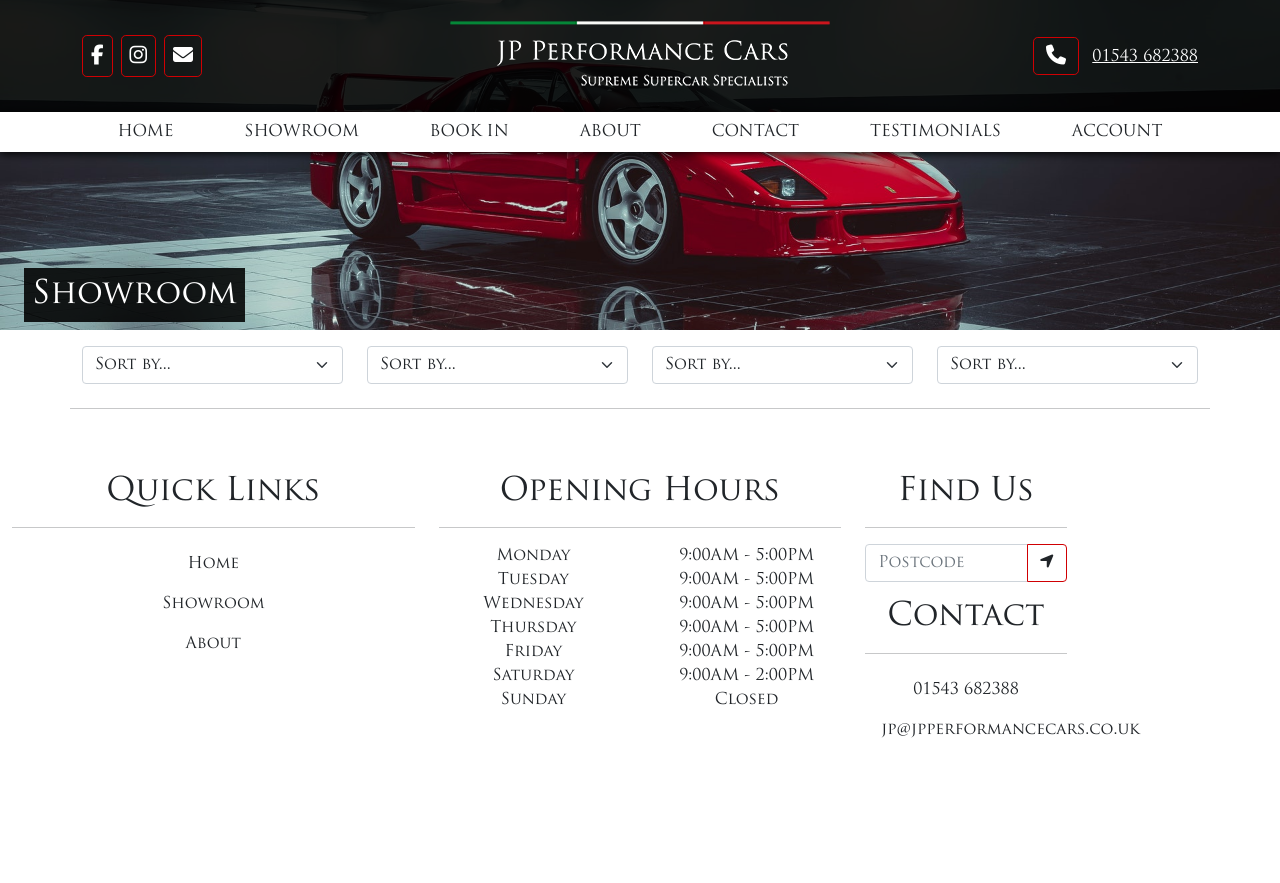
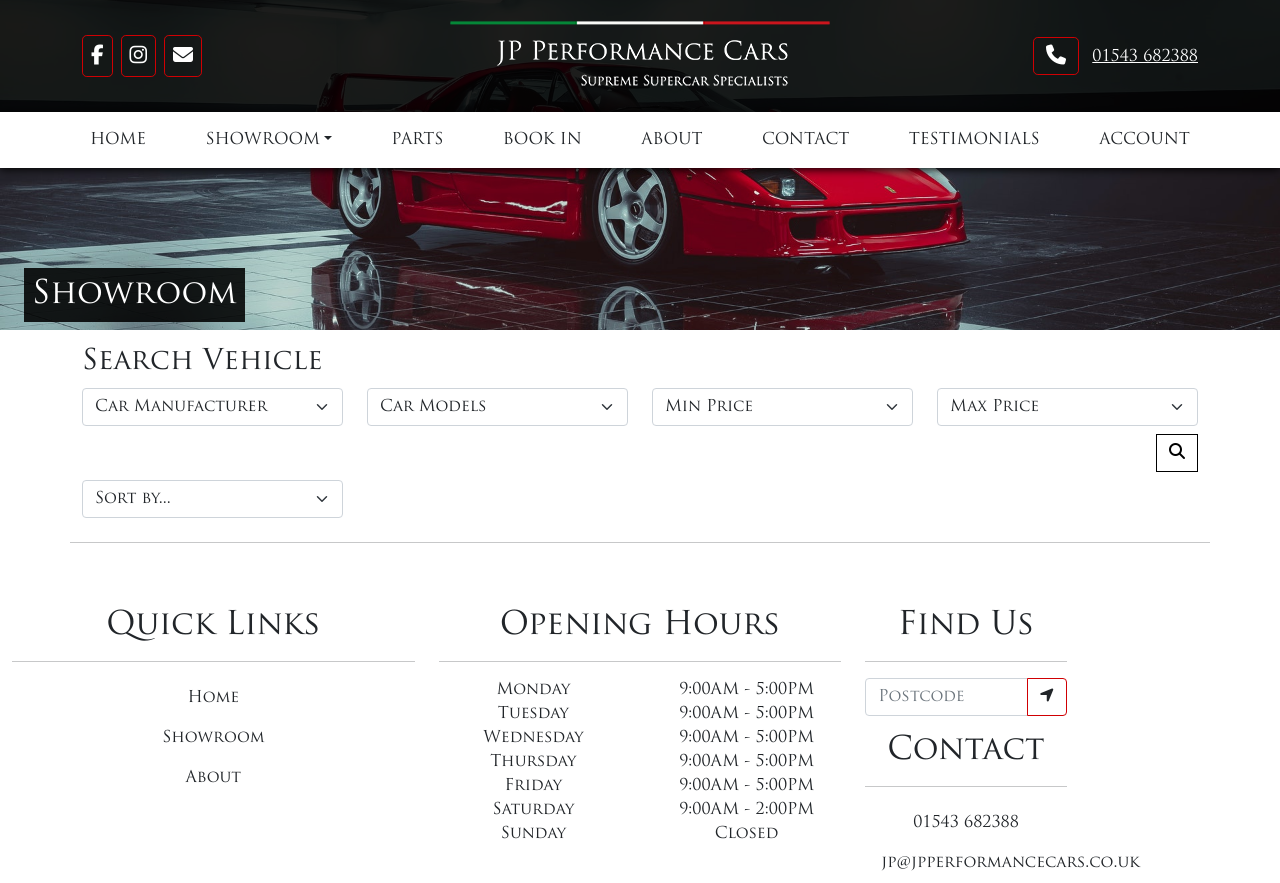
Before and after one commit to Code-Institute-Submissions/JP-Performance-Cars, a Django app: page /showroom/?manufacturer=Ferrari in a window 1280 px wide. Before the commit the page ends 738 px from the top, so only its background shows below. Run offline with Django 3.2, Linux system fonts and the light colour scheme; data that the repository does not hold is empty; some libraries are stand-ins or nearby versions.

Commit message:
Added vehicle search to showroom

```diff
--- a/showroom/templates/showroom/showroom.html
+++ b/showroom/templates/showroom/showroom.html
@@ -7,80 +7,121 @@
 </div>
 <div class="container">
     <div class="row filter-bar mt-3">
+        <form class="mb-2">
+            <h3>Search Vehicle</h3>
+            <div class="row">
+                <div class="col-12 col-md-3">
+                    <select class="form-select" name="" id="car-search">
+                        <option value="reset">Car
+                            Manufacturer
+                        </option>
+                        {% for manufacturer in manufacturers %}
+                        <option value="{{ manufacturer }}"
+                            {% if current_manufacturer == manufacturer.name %}selected{% endif %}>{{ manufacturer }}
+                        </option>
+                        {% endfor %}
+                    </select>
+                </div>
+                <div class="col-12 col-md-3">
+                    <select class="form-select" name="" id="car-search">
+                        <option value="reset" {% if current_sorting == 'None_None' %}selected{% endif %}>Car
+                            Models
+                        </option>
+                        {% for model in models %}
+                        <option value="{{ model }}">{{ model }}</option>
+                        {% endfor %}
+                    </select>
+                </div>
+                <div class="col-12 col-md-3">
+                    <select class="form-select" name="" id="car-search">
+                        <option value="reset" {% if current_sorting == 'None_None' %}selected{% endif %}>
+                            Min Price
+                        </option>
+                        <option value="10000">
+                            £10000
+                        </option>
+                        <option value="20000">
+                            £20000
+                        </option>
+                        <option value="30000">
+                            £30000
+                        </option>
+                        <option value="40000">
+                            £40000
+                        </option>
+                        <option value="50000">
+                            £50000
+                        </option>
+                        <option value="60000">
+                            £60000
+                        </option>
+                        <option value="£70000">
+                            £70000
+                        </option>
+                        <option value="£80000">
+                            £80000
+                        </option>
+                        <option value="£90000">
+                            £90000
+                        </option>
+                        <option value="£100000">
+                            £100000
+                        </option>
+                    </select>
+                </div>
+                <div class="col-12 col-md-3">
+                    <select class="form-select" name="" id="car-search">
+                        <option value="reset" {% if current_sorting == 'None_None' %}selected{% endif %}>
+                            Max Price
+                        </option>
+                        <option value="10000">
+                            £10000
+                        </option>
+                        <option value="20000">
+                            £20000
+                        </option>
+                        <option value="30000">
+                            £30000
+                        </option>
+                        <option value="40000">
+                            £40000
+                        </option>
+                        <option value="50000">
+                            £50000
+                        </option>
+                        <option value="60000">
+                            £60000
+                        </option>
+                        <option value="£70000">
+                            £70000
+                        </option>
+                        <option value="£80000">
+                            £80000
+                        </option>
+                        <option value="£90000">
+                            £90000
+                        </option>
+                        <option value="£100000">
+                            £100000
+                        </option>
+                    </select>
+                </div>
+            </div>
+            <button class="btn jpc-btn-black mt-2 float-end"><i class="fas fa-search"></i></button>
+        </form>
         <div class="col-12 col-md-3">
-            <select class="form-select" name="" id="">
-                <option value="reset" {% if current_sorting == 'None_None' %}selected{% endif %}>Sort by...</option>
-                <option value="price_asc" {% if current_sorting == 'price_asc' %}selected{% endif %}>Price (low to high)
+            <select class="form-select" name="" id="sort-selector">
+                <option value="reset" {% if current_sorting == 'None_None' %}selected{% endif %}>Sort by...
                 </option>
-                <option value="price_desc" {% if current_sorting == 'price_desc' %}selected{% endif %}>Price (high to
-                    low)</option>
-                <option value="rating_asc" {% if current_sorting == 'rating_asc' %}selected{% endif %}>Rating (low to
-                    high)</option>
-                <option value="rating_desc" {% if current_sorting == 'rating_desc' %}selected{% endif %}>Rating (high to
+                <option value="sale_price-asc" {% if current_sorting == 'sale_price_asc' %}selected{% endif %}>Price
+                    (low to
+                    high)
+                </option>
+                <option value="sale_price-desc" {% if current_sorting == 'sale_price_desc' %}selected{% endif %}>Price
+                    (high to
                     low)</option>
                 <option value="name_asc" {% if current_sorting == 'name_asc' %}selected{% endif %}>Name (A-Z)</option>
                 <option value="name_desc" {% if current_sorting == 'name_desc' %}selected{% endif %}>Name (Z-A)</option>
-                <option value="category_asc" {% if current_sorting == 'category_asc' %}selected{% endif %}>Category
-                    (A-Z)</option>
-                <option value="category_desc" {% if current_sorting == 'category_desc' %}selected{% endif %}>Category
-                    (Z-A)</option>
-            </select>
-        </div>
-        <div class="col-12 col-md-3">
-            <select class="form-select" name="" id="">
-                <option value="reset" {% if current_sorting == 'None_None' %}selected{% endif %}>Sort by...</option>
-                <option value="price_asc" {% if current_sorting == 'price_asc' %}selected{% endif %}>Price (low to high)
-                </option>
-                <option value="price_desc" {% if current_sorting == 'price_desc' %}selected{% endif %}>Price (high to
-                    low)</option>
-                <option value="rating_asc" {% if current_sorting == 'rating_asc' %}selected{% endif %}>Rating (low to
-                    high)</option>
-                <option value="rating_desc" {% if current_sorting == 'rating_desc' %}selected{% endif %}>Rating (high to
-                    low)</option>
-                <option value="name_asc" {% if current_sorting == 'name_asc' %}selected{% endif %}>Name (A-Z)</option>
-                <option value="name_desc" {% if current_sorting == 'name_desc' %}selected{% endif %}>Name (Z-A)</option>
-                <option value="category_asc" {% if current_sorting == 'category_asc' %}selected{% endif %}>Category
-                    (A-Z)</option>
-                <option value="category_desc" {% if current_sorting == 'category_desc' %}selected{% endif %}>Category
-                    (Z-A)</option>
-            </select>
-        </div>
-        <div class="col-12 col-md-3">
-            <select class="form-select" name="" id="">
-                <option value="reset" {% if current_sorting == 'None_None' %}selected{% endif %}>Sort by...</option>
-                <option value="price_asc" {% if current_sorting == 'price_asc' %}selected{% endif %}>Price (low to high)
-                </option>
-                <option value="price_desc" {% if current_sorting == 'price_desc' %}selected{% endif %}>Price (high to
-                    low)</option>
-                <option value="rating_asc" {% if current_sorting == 'rating_asc' %}selected{% endif %}>Rating (low to
-                    high)</option>
-                <option value="rating_desc" {% if current_sorting == 'rating_desc' %}selected{% endif %}>Rating (high to
-                    low)</option>
-                <option value="name_asc" {% if current_sorting == 'name_asc' %}selected{% endif %}>Name (A-Z)</option>
-                <option value="name_desc" {% if current_sorting == 'name_desc' %}selected{% endif %}>Name (Z-A)</option>
-                <option value="category_asc" {% if current_sorting == 'category_asc' %}selected{% endif %}>Category
-                    (A-Z)</option>
-                <option value="category_desc" {% if current_sorting == 'category_desc' %}selected{% endif %}>Category
-                    (Z-A)</option>
-            </select>
-        </div>
-        <div class="col-12 col-md-3">
-            <select class="form-select" name="" id="">
-                <option value="reset" {% if current_sorting == 'None_None' %}selected{% endif %}>Sort by...</option>
-                <option value="price_asc" {% if current_sorting == 'price_asc' %}selected{% endif %}>Price (low to high)
-                </option>
-                <option value="price_desc" {% if current_sorting == 'price_desc' %}selected{% endif %}>Price (high to
-                    low)</option>
-                <option value="rating_asc" {% if current_sorting == 'rating_asc' %}selected{% endif %}>Rating (low to
-                    high)</option>
-                <option value="rating_desc" {% if current_sorting == 'rating_desc' %}selected{% endif %}>Rating (high to
-                    low)</option>
-                <option value="name_asc" {% if current_sorting == 'name_asc' %}selected{% endif %}>Name (A-Z)</option>
-                <option value="name_desc" {% if current_sorting == 'name_desc' %}selected{% endif %}>Name (Z-A)</option>
-                <option value="category_asc" {% if current_sorting == 'category_asc' %}selected{% endif %}>Category
-                    (A-Z)</option>
-                <option value="category_desc" {% if current_sorting == 'category_desc' %}selected{% endif %}>Category
-                    (Z-A)</option>
             </select>
         </div>
         <hr class="mt-4">
@@ -100,7 +141,7 @@
                 {% endif %}
                 <div class="card-body p-0">
                     <div class="bg-dark text-white p-2">
-                        <p class="mb-0">{{ car.manufacturer}} {{ car.name }}</p>
+                        <p class="mb-0">{{ car.name }}</p>
                         <p class="mb-0 small">{{ car.engine_information }}</p>
                     </div>
                 </div>
@@ -108,7 +149,11 @@
                     <div class="row">
                         <div class="col">
                             {% if car.status == 1 %}
+                            {% if car.sale_price %}
+                            <p class="lead mb-0 text-left font-weight-bold">£{{ car.sale_price }}</p>
+                            {% else %}
                             <p class="lead mb-0 text-left font-weight-bold">£POA</p>
+                            {% endif %}
                             {% endif %}
                             {% if car.status == 2 %}
                             <p class="lead mb-0 text-left font-weight-bold">RESERVED</p>
@@ -118,9 +163,7 @@
                             {% endif %}
                             {% if car.manufacturer %}
                             <p class="small mt-1 mb-0">
-                                <a href="" class="text-muted">
-                                    <i class="fas fa-tag mr-1"></i>
-                                </a>
+                                {{ car.manufacturer }}
                             </p>
                             {% endif %}
                         </div>
--- a/showroom/views.py
+++ b/showroom/views.py
@@ -1,5 +1,9 @@
-from django.shortcuts import render
-from .models import Car
+from django.shortcuts import render, redirect, reverse, get_object_or_404
+from django.contrib import messages
+from django.db.models import Q
+from django.db.models.functions import Lower
+
+from .models import Car, Manufacturer, Model
 
 # Create your views here.
 
@@ -7,10 +11,43 @@ from .models import Car
 def showroom(request):
 
     cars = Car.objects.all()
+    manufacturers = Manufacturer.objects.all()
+    models = Model.objects.all()
+    query = None
+    sort = None
+    direction = None
+
+    if request.GET:
+        if 'sort' in request.GET:
+            sortkey = request.GET['sort']
+            sort = sortkey
+            if sortkey == 'name':
+                sortkey = 'lower_name'
+                cars = cars.annotate(lower_name=Lower('name'))
+            if sortkey == 'model':
+                sortkey = 'category__name'
+            if 'direction' in request.GET:
+                direction = request.GET['direction']
+                if direction == 'desc':
+                    sortkey = f'-{sortkey}'
+            cars = cars.order_by(sortkey)
+
+        if 'manufacturer' in request.GET:
+            manufacturer = request.GET['manufacturer']
+            cars = Car.objects.filter(manufacturer__name=manufacturer)
+
+
+    current_sorting = f'{sort}_{direction}'
+    print(manufacturers)
+    context = {
+        'cars_for_sale': cars,
+        'current_manufacturer': manufacturer,
+        'manufacturers': manufacturers,
+        'search_term': query,
+        'models': models,
+        'current_sorting': current_sorting,
+    }
 
     template = 'showroom/showroom.html'
-    context = {
-        'cars_for_sale': cars,
-    }
 
     return render(request, template, context)
--- a/static/css/base.css
+++ b/static/css/base.css
@@ -27,7 +27,7 @@ header {
 }
 
 .second-header li a:hover {
-    border-bottom: 1px solid white;
+    border-bottom: 1px solid #d00003b3;
 }
 
 .hero-image {
@@ -56,6 +56,16 @@ header {
 }
 
 .jpc-btn:hover {
+    background-color: #d00003;
+}
+
+.jpc-btn-black {
+    border: 1px solid black;
+    border-radius: 0%;
+    color: black;
+}
+
+.jpc-btn-black:hover {
     background-color: #d00003;
 }
 
@@ -152,3 +162,36 @@ strong.highlight {
         height: 240px;
     }
 }
+
+.navbar .megamenu {
+    padding: 1rem;
+}
+
+/* ============ desktop view ============ */
+@media all and (min-width: 992px) {
+
+    .navbar .has-megamenu {
+        position: static !important;
+    }
+
+    .navbar .megamenu {
+        left: 0;
+        right: 0;
+        width: 100%;
+        margin-top: 0;
+    }
+
+}
+
+/* ============ desktop view .end// ============ */
+
+/* ============ mobile view ============ */
+@media(max-width: 991px) {
+
+    .navbar.fixed-top .navbar-collapse,
+    .navbar.sticky-top .navbar-collapse {
+        overflow-y: auto;
+        max-height: 90vh;
+        margin-top: 10px;
+    }
+}
--- a/templates/base.html
+++ b/templates/base.html
@@ -25,11 +25,11 @@
 
     {% block corejs %}
     <script src="https://kit.fontawesome.com/e9c73d7092.js" crossorigin="anonymous"></script>
-    <script src="https://code.jquery.com/jquery-3.6.0.slim.min.js"
-        integrity="sha384-DfXdz2htPH0lsSSs5nCTpuj/zy4C+OGpamoFVy38MVBnE+IbbVYUew+OrCXaRkfj" crossorigin="anonymous">
+    <script src="https://code.jquery.com/jquery-3.6.0.min.js"
+        integrity="sha256-/xUj+3OJU5yExlq6GSYGSHk7tPXikynS7ogEvDej/m4=" crossorigin="anonymous">
     </script>
-    <script src="https://cdn.jsdelivr.net/npm/@popperjs/core@2.9.3/dist/umd/popper.min.js"
-        integrity="sha384-W8fXfP3gkOKtndU4JGtKDvXbO53Wy8SZCQHczT5FMiiqmQfUpWbYdTil/SxwZgAN" crossorigin="anonymous">
+    <script src="https://cdn.jsdelivr.net/npm/@popperjs/core@2.10.2/dist/umd/popper.min.js"
+        integrity="sha384-7+zCNj/IqJ95wo16oMtfsKbZ9ccEh31eOz1HGyDuCQ6wgnyJNSYdrPa03rtR1zdB" crossorigin="anonymous">
     </script>
     <script src="https://cdn.jsdelivr.net/npm/bootstrap@5.1.1/dist/js/bootstrap.min.js"
         integrity="sha384-skAcpIdS7UcVUC05LJ9Dxay8AXcDYfBJqt1CJ85S/CFujBsIzCIv+l9liuYLaMQ/" crossorigin="anonymous">
--- a/templates/includes/navigation/second-header.html
+++ b/templates/includes/navigation/second-header.html
@@ -1,8 +1,25 @@
-<div class="second-header d-none d-lg-block text-white">
+<nav class="navbar navbar-expand-lg navbar-dark second-header d-none d-lg-block text-white">
     <div class="container">
-        <ul class="nav col-12 col-md-auto mb-2 justify-content-around mb-md-0">
+        <div class="collapse navbar-collapse flex-column align-items-stretch" id="main_nav">
+            <ul class="nav col-12 col-md-auto mb-2 mb-md-0 justify-content-between">
                 <li><a href="#" class="nav-link px-2 link-dark">HOME</a></li>
-            <li><a href="{% url 'showroom' %}" class="nav-link px-2 link-dark">SHOWROOM</a></li>
+                <li class="nav-item dropdown">
+                    <a class="nav-link dropdown-toggle px-2 link-dark" href="{% url 'showroom' %}"
+                        data-bs-toggle="dropdown" aria-expanded="false">SHOWROOM</a>
+                    <div class="dropdown-menu" aria-labelledby="dropdownMenu2">
+                        <a class="nav-link dropdown-item px-2 link-dark" href="{% url 'showroom' %}">All Cars</a>
+                        <a class="nav-link dropdown-item px-2 link-dark"
+                            href="{% url 'showroom' %}?manufacturer=Ferrari">Ferrari's
+                            For Sale</a>
+                        <a class="nav-link dropdown-item px-2 link-dark"
+                            href="{% url 'showroom' %}?manufacturer=Maserati">Maserati's
+                            For Sale</a>
+                        <a class="nav-link dropdown-item px-2 link-dark"
+                            href="{% url 'showroom' %}?manufacturer=Porsche">Porsche's
+                            For Sale</a>
+                    </div>
+                </li>
+                <li><a href="#" class="nav-link px-2 link-dark">PARTS</a></li>
                 <li><a href="#" class="nav-link px-2 link-dark">BOOK IN</a></li>
                 <li><a href="#" class="nav-link px-2 link-dark">ABOUT</a></li>
                 <li><a href="#" class="nav-link px-2 link-dark">CONTACT</a></li>
@@ -11,3 +28,4 @@
             </ul>
         </div>
     </div>
+</nav>
```
Lines whose indentation alone changed are shown as unchanged.
